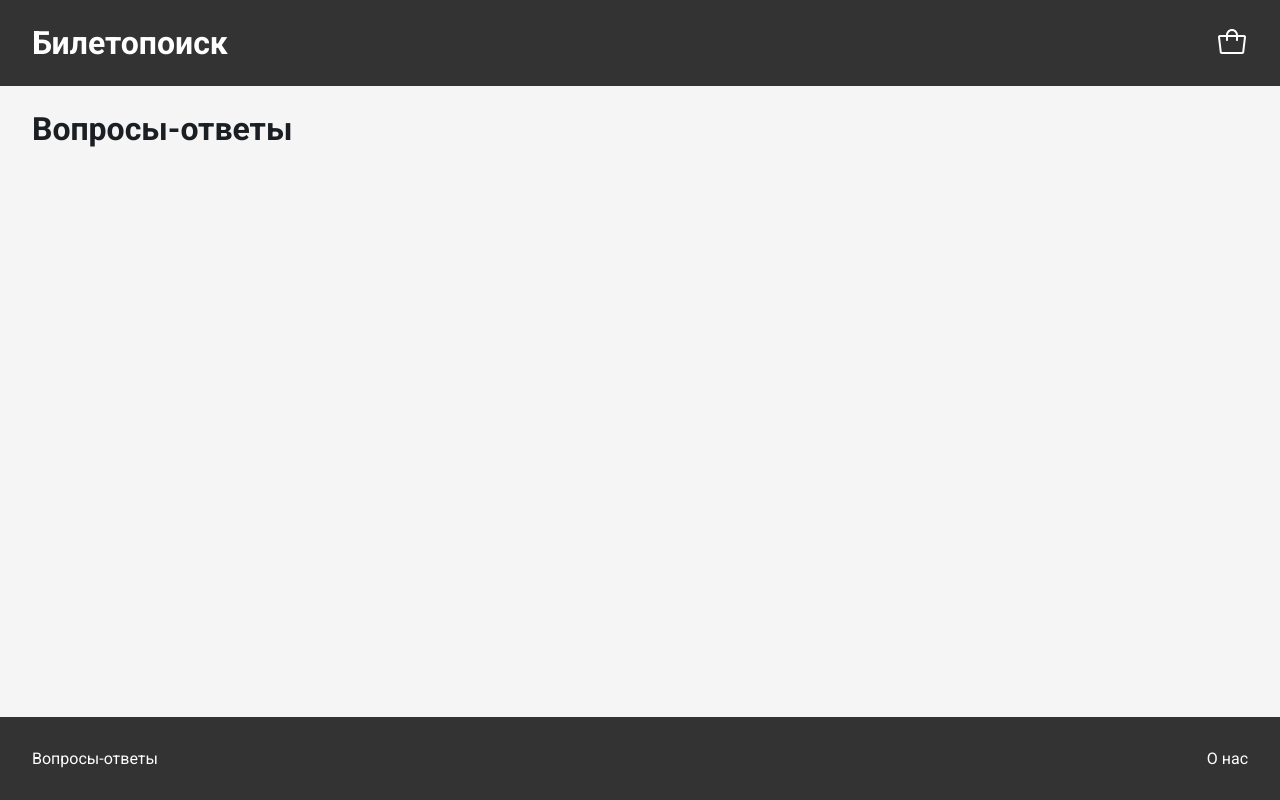
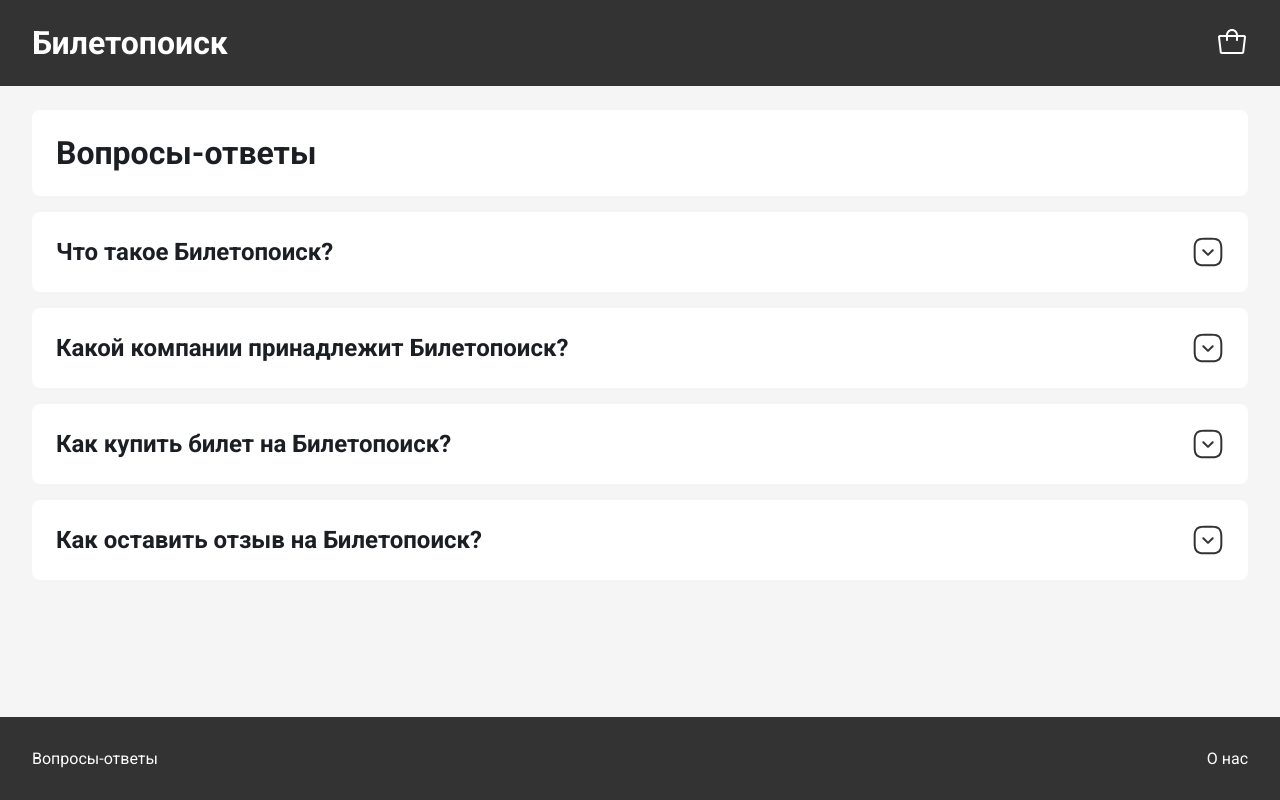
Before and after one commit to StepanKirichenko/shri_react, a Next.js app: page /questions-answers in a window 1280 px wide. Built offline with nearby package versions, Linux system fonts and the light colour scheme.

Commit message:
Add accordion.

```diff
--- a/src/app/questions-answers/page.tsx
+++ b/src/app/questions-answers/page.tsx
@@ -1,7 +1,43 @@
+"use client";
+
+import { Accordion } from "@/components/Accordion/Accordion";
+import style from "./style.module.css";
+
 export default function QuestionsPage() {
   return (
     <main>
-      <h1>Вопросы-ответы</h1>
+      <h1 className={style.heading}>Вопросы-ответы</h1>
+      <Accordion>
+        <Accordion.Item title="Что такое Билетопоиск?">
+          <p>
+            Мы — крупнейший сервис о кино в рунете. На нем вы сможете посмотреть
+            фильмы и сериалы, купить билеты в кино, узнать рейтинги популярных
+            видео и интересные факты, поставить фильмам оценки, написать
+            рецензии и дополнить описание фильмов.
+          </p>
+        </Accordion.Item>
+        <Accordion.Item title="Какой компании принадлежит Билетопоиск?">
+          <p>
+            Lorem ipsum, dolor sit amet consectetur adipisicing elit. Ipsam,
+            mollitia.
+          </p>
+        </Accordion.Item>
+        <Accordion.Item title="Как купить билет на Билетопоиск?">
+          <p>
+            Lorem ipsum dolor sit amet consectetur adipisicing elit. Asperiores
+            assumenda debitis vero repellendus ratione incidunt molestias odit,
+            at veritatis architecto blanditiis, id perspiciatis voluptatum
+            sapiente numquam a, dolorum deleniti pariatur.
+          </p>
+        </Accordion.Item>
+        <Accordion.Item title="Как оставить отзыв на Билетопоиск?">
+          <p>
+            Lorem, ipsum dolor sit amet consectetur adipisicing elit.
+            Consectetur repellat cupiditate earum cumque repellendus dolorem
+            suscipit deserunt ipsum sit consequatur.
+          </p>
+        </Accordion.Item>
+      </Accordion>
     </main>
   );
 }
--- /dev/null
+++ b/src/app/questions-answers/style.module.css
@@ -0,0 +1,6 @@
+.heading {
+  padding: 24px;
+  background-color: var(--clr-white-900);
+  border-radius: var(--border-radius);
+  margin-bottom: 16px;
+}
--- /dev/null
+++ b/src/components/Accordion/Accordion.tsx
@@ -0,0 +1,52 @@
+"use client";
+
+import React, { useContext, useState } from "react";
+import { ReactNode } from "react";
+import style from "./style.module.css";
+import Image from "next/image";
+
+const AccordionContext = React.createContext<any>({});
+
+export const Accordion = ({ children }: { children?: ReactNode }) => {
+  const [activeItem, setActiveItem] = useState<string | undefined>(undefined);
+
+  return (
+    <AccordionContext.Provider value={{ activeItem, setActiveItem }}>
+      <div className={style.accordion}>{children}</div>
+    </AccordionContext.Provider>
+  );
+};
+
+Accordion.Item = function AccordionItem({
+  title,
+  children,
+}: {
+  title: string;
+  children?: ReactNode;
+}) {
+  const { activeItem, setActiveItem } = useContext(AccordionContext);
+
+  return (
+    <div className={style.item}>
+      <div
+        className={style.titleRow}
+        onClick={() =>
+          setActiveItem?.((activeItem: any) =>
+            activeItem === title ? undefined : title
+          )
+        }
+      >
+        <h2 className={style.title}>{title}</h2>
+        <Image
+          src={`/icons/arrow-square-black-${
+            activeItem === title ? "up" : "down"
+          }.svg`}
+          width="32"
+          height="32"
+          alt=""
+        />
+      </div>
+      {activeItem === title && children}
+    </div>
+  );
+};
--- /dev/null
+++ b/src/components/Accordion/style.module.css
@@ -0,0 +1,25 @@
+.accordion {
+  display: flex;
+  flex-direction: column;
+  gap: 16px;
+}
+
+.item {
+  padding: 24px;
+  background-color: var(--clr-white-900);
+  border-radius: var(--border-radius);
+  display: flex;
+  flex-direction: column;
+  gap: 16px;
+}
+
+.titleRow {
+  display: flex;
+  justify-content: space-between;
+  align-items: center;
+}
+
+.title {
+  font-size: 24px;
+  font-weight: 700;
+}
```
Also changed, not shown: public/icons/arrow-square-black-down.svg (added), public/icons/arrow-square-black-up.svg (added).
